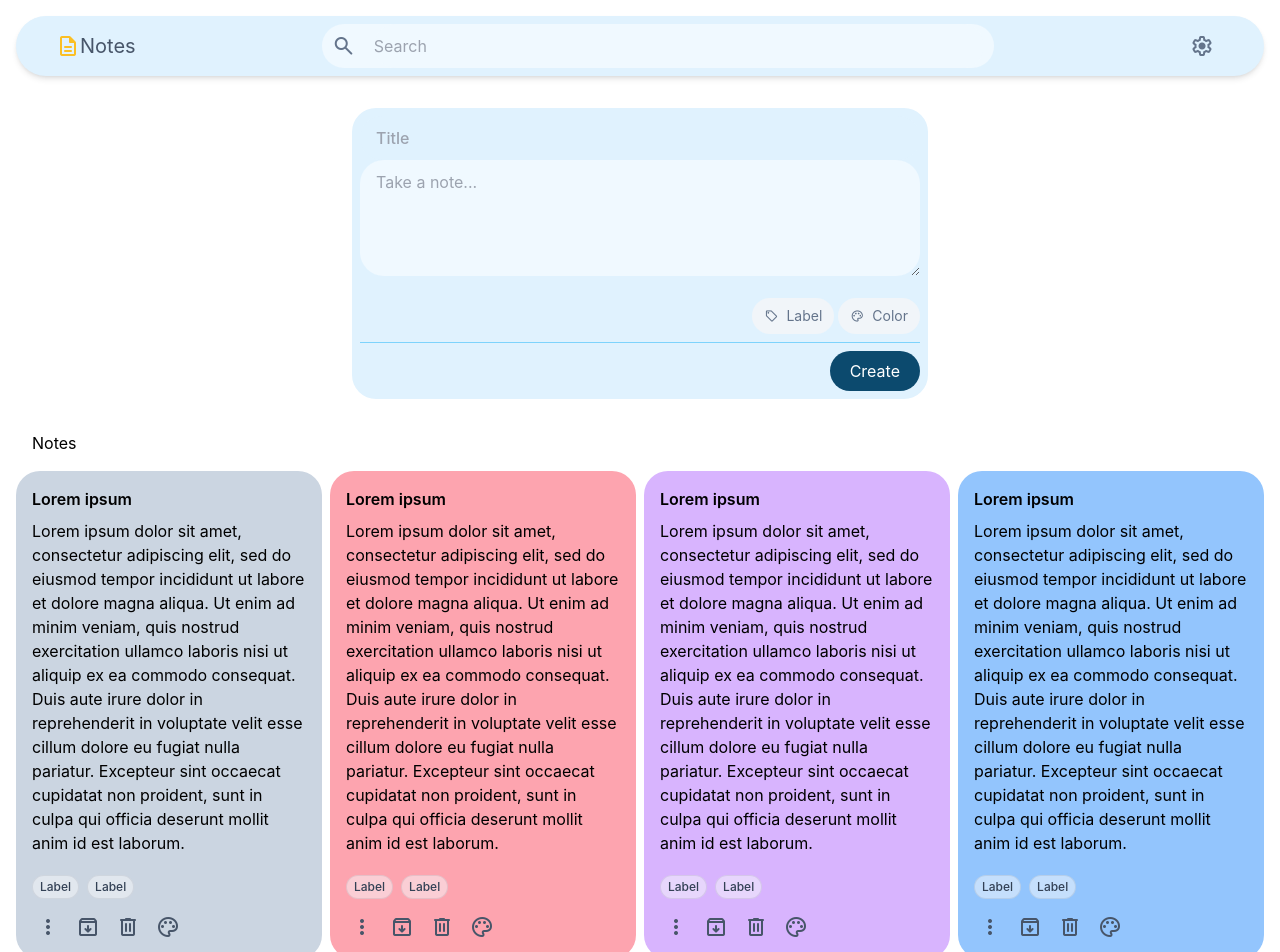
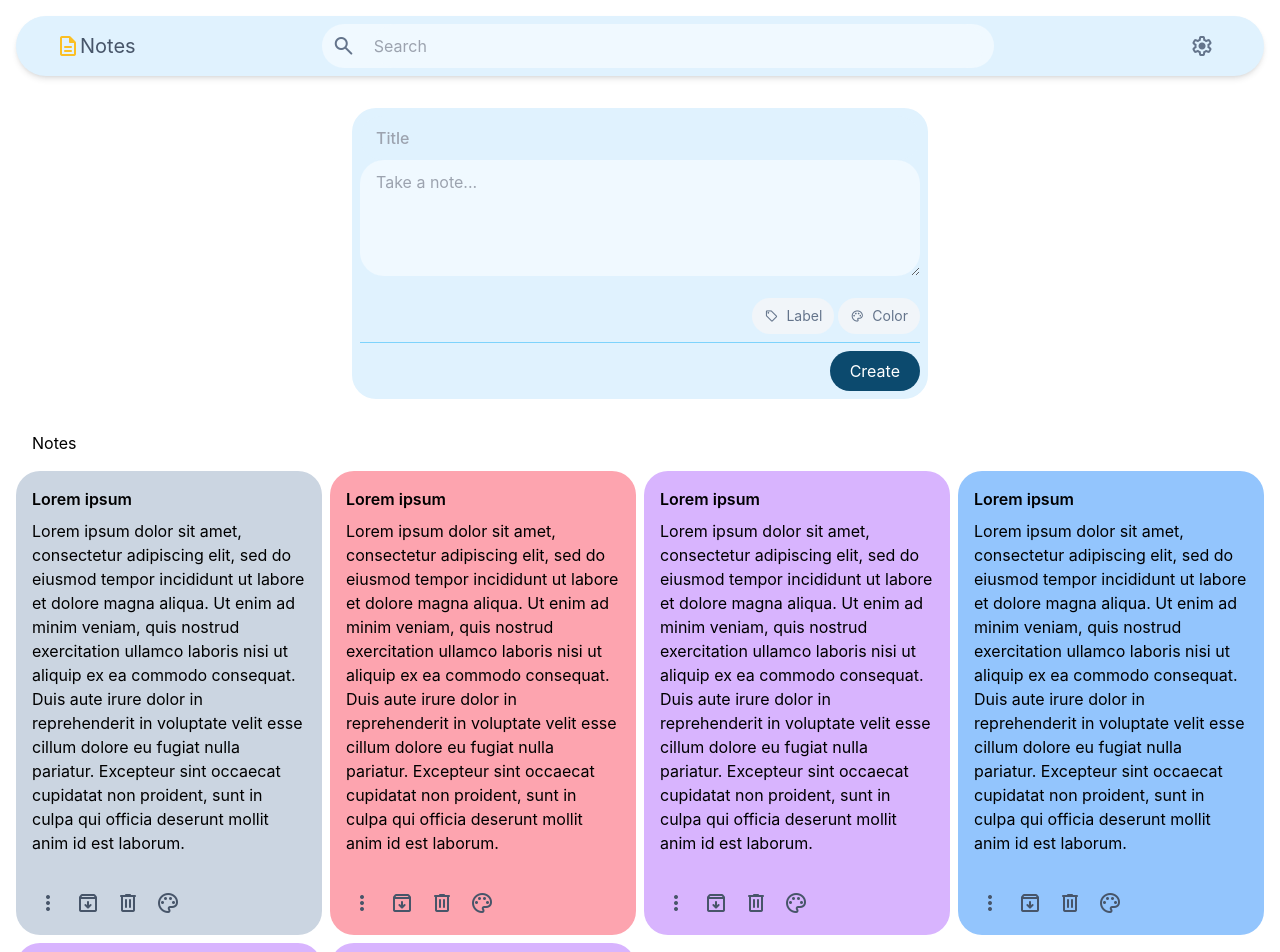
Before and after one commit to mohammadfakhrolahi/Notes-App, a React (Create React App) app: page / in a window 1280 px wide. Shown: the top 952 px of the page. Built offline with nearby package versions, Linux system fonts and the light colour scheme.

Commit message:
update
Remove and add some props.

```diff
--- a/src/components/Card/Card.js
+++ b/src/components/Card/Card.js
@@ -3,8 +3,8 @@ import React from 'react'
 import Button from '../buttons/Button'
 import Badge from '../Badge/Badge'
 
-const Card = ({ label, note, title, className }) => {
-  const classes = `p-4 rounded-3xl ${className} || ''`
+const Card = ({ note, title, color, children, className }) => {
+  const classes = `p-4 rounded-3xl ${color} ${className} || ''`
   return (
     <div className={classes}>
       <div>
@@ -16,10 +16,7 @@ const Card = ({ label, note, title, className }) => {
         </div>
       </div>
 
-      <div className="flex items-center gap-2 my-3">
-        <Badge>{label}</Badge>
-        <Badge>{label}</Badge>
-      </div>
+      <div className="flex items-center gap-2 my-3">{children}</div>
 
       <div className="flex items-center gap-2">
         <Button className="btn-xs">
```
